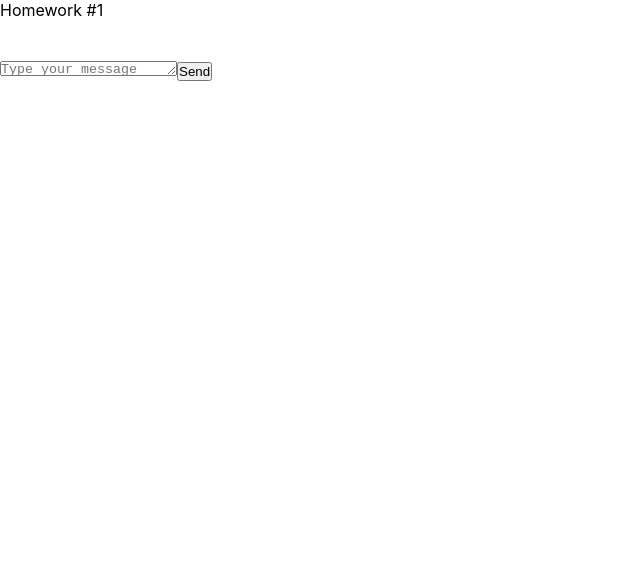
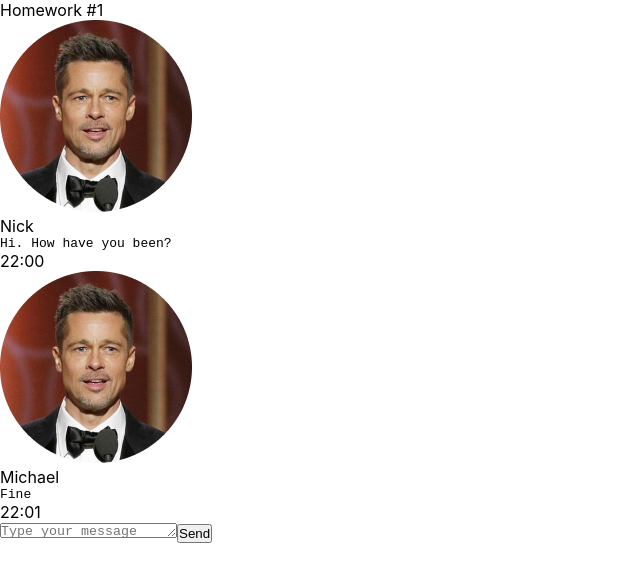
Before and after one commit to wrunika/hws2-master, a React (Create React App) app: page / in a window 1280 px wide. Shown: the top 582 px of the page, without its empty margins (0-640 px from the left). Built offline with nearby package versions, Linux system fonts and the light colour scheme.

Commit message:
feat: add types and change components for hw1

```diff
--- a/package.json
+++ b/package.json
@@ -1,6 +1,6 @@
 {
   "name": "hws2",
-  "homepage": "http://IgnatZakalinsky.github.io/hws2",
+  "homepage": "https://wrunika.github.io/hws2-master",
   "version": "0.1.0",
   "private": true,
   "dependencies": {
--- a/src/s2-homeworks/hw01/HW1.tsx
+++ b/src/s2-homeworks/hw01/HW1.tsx
@@ -14,17 +14,27 @@ import avatar from './avatar.png'
 * */
 
 // нужно создать правильный тип вместо any
-export type MessageType = any
+export type MessageType = {
+    id: number
+    user: {
+        avatar: string
+        name: string
+    }
+    message: {
+        text: string
+        time: string
+    }
+}
 
 // структуру объекта не менять
 export const message0: MessageType = {
     id: 0,
     user: {
         avatar: avatar, // можно менять
-        name: 'Some Name',  // можно менять
+        name: 'Nick',  // можно менять
     },
     message: {
-        text: 'some textsome textsome textsome textsome textsome textsome text', // можно менять
+        text: 'Hi. How have you been?', // можно менять
         time: '22:00', // можно менять
     },
 }
@@ -32,11 +42,11 @@ export const friendMessage0: MessageType = {
     id: 100,
     user: {
         avatar: avatar, // можно менять
-        name: 'Friend Name', // можно менять
+        name: 'Michael', // можно менять
     },
     message: {
-        text: 'зеркальное сообщение для тренировки css', // можно менять
-        time: '22:00', // можно менять
+        text: 'Fine', // можно менять
+        time: '22:01', // можно менять
     },
 }
 
--- a/src/s2-homeworks/hw01/friend-message/FriendMessage.tsx
+++ b/src/s2-homeworks/hw01/friend-message/FriendMessage.tsx
@@ -1,8 +1,9 @@
 import React from 'react'
 import s from './FriendMessage.module.css'
+import {MessagePropsType} from "../message/Message";
 
 // создать тип вместо any и отобразить приходящие данные
-const FriendMessage = (props: any) => {
+const FriendMessage = (props: MessagePropsType) => {
     return (
         <div
             id={'hw1-friend-message-' + props.message.id}
@@ -12,7 +13,7 @@ const FriendMessage = (props: any) => {
                 <img
                     id={'hw1-friend-avatar-' + props.message.id}
                     // создаёт студент
-
+                    src={props.message.user.avatar}
                     //
                 />
                 <div className={s.friendText}>
@@ -21,7 +22,7 @@ const FriendMessage = (props: any) => {
                         className={s.friendName}
                     >
                         {/*создаёт студент*/}
-
+                        {props.message.user.name}
                         {/**/}
                     </div>
                     <pre
@@ -29,7 +30,7 @@ const FriendMessage = (props: any) => {
                         className={s.friendMessageText}
                     >
                         {/*создаёт студент*/}
-
+                        {props.message.message.text}
                         {/**/}
                     </pre>
                 </div>
@@ -39,7 +40,7 @@ const FriendMessage = (props: any) => {
                 className={s.friendTime}
             >
                 {/*создаёт студент*/}
-
+                {props.message.message.time}
                 {/**/}
             </div>
         </div>
--- a/src/s2-homeworks/hw01/message/Message.tsx
+++ b/src/s2-homeworks/hw01/message/Message.tsx
@@ -1,36 +1,40 @@
 import React from 'react'
 import s from './Message.module.css'
+import {MessageType} from "../HW1";
 
 // нужно создать правильный тип вместо any
-export type MessagePropsType = any
+export type MessagePropsType = {
+    message: MessageType
+}
 
 // нужно отобразить приходящие данные
 const Message = (props: MessagePropsType) => {
+    debugger
     return (
         <div id={'hw1-message-' + props.message.id} className={s.message}>
             <div className={s.imageAndText}>
                 <img
                     id={'hw1-avatar-' + props.message.id}
                     // создаёт студент
-
+                    src={props.message.user.avatar}
                     //
                 />
                 <div className={s.text}>
                     <div id={'hw1-name-' + props.message.id} className={s.name}>
                         {/*создаёт студент*/}
-
+                        {props.message.user.name}
                         {/**/}
                     </div>
                     <pre id={'hw1-text-' + props.message.id} className={s.messageText}>
                         {/*создаёт студент*/}
-
+                        {props.message.message.text}
                         {/**/}
                     </pre>
                 </div>
             </div>
             <div id={'hw1-time-' + props.message.id} className={s.time}>
                 {/*создаёт студент*/}
-
+                {props.message.message.time}
                 {/**/}
             </div>
         </div>
```
